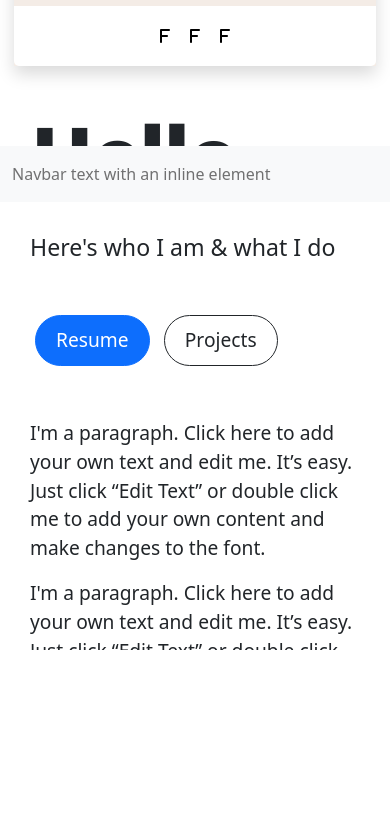
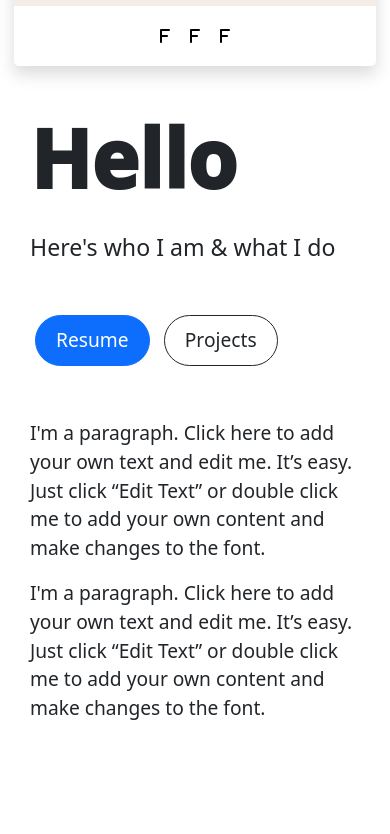
Before and after one commit to fahmiimaniar12/fahmiimaniar12.github.io, a plain HTML site: page index.html in a window 390 px wide. Shown: the part 642-1476 px from the top of the page. Before the commit the page ends 1292 px from the top, so only its background shows below. Drawn offline with nearby package versions, Linux system fonts and the light colour scheme.

Commit message:
pertama bruh

```diff
--- a/index.html
+++ b/index.html
@@ -98,7 +98,7 @@
         </div>
     </div>
 
-    <nav class="navbar bg-light fixed-bottom mt-4">
+    <nav class="navbar bg-light">
         <div class="container-fluid">
             <span class="navbar-text">
                 Navbar text with an inline element
--- a/style/style.css
+++ b/style/style.css
@@ -71,7 +71,6 @@ hr {
 
 .card {
     border-radius: 0;
-    /* height: 100%; */
     width: 400px;
     border: none;
 }
@@ -124,11 +123,10 @@ hr {
     }
 
     .card-container {
+        height: fit-content;
         margin-top: 8rem;
-        margin-bottom: 20rem;
-        display: flex;
-        justify-content: center;
-        align-items: normal;
+        margin-bottom: 5rem;
+        display: block;
     }
 
     .card {
```
